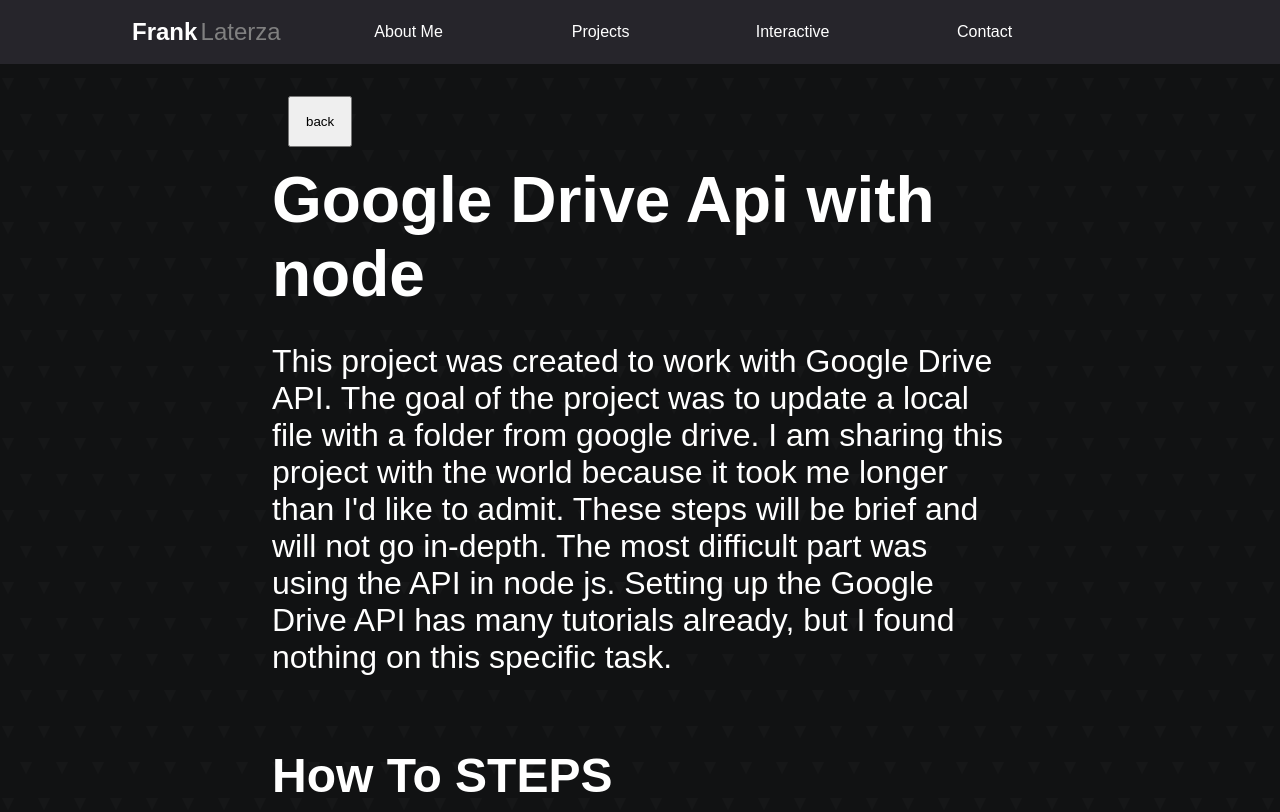
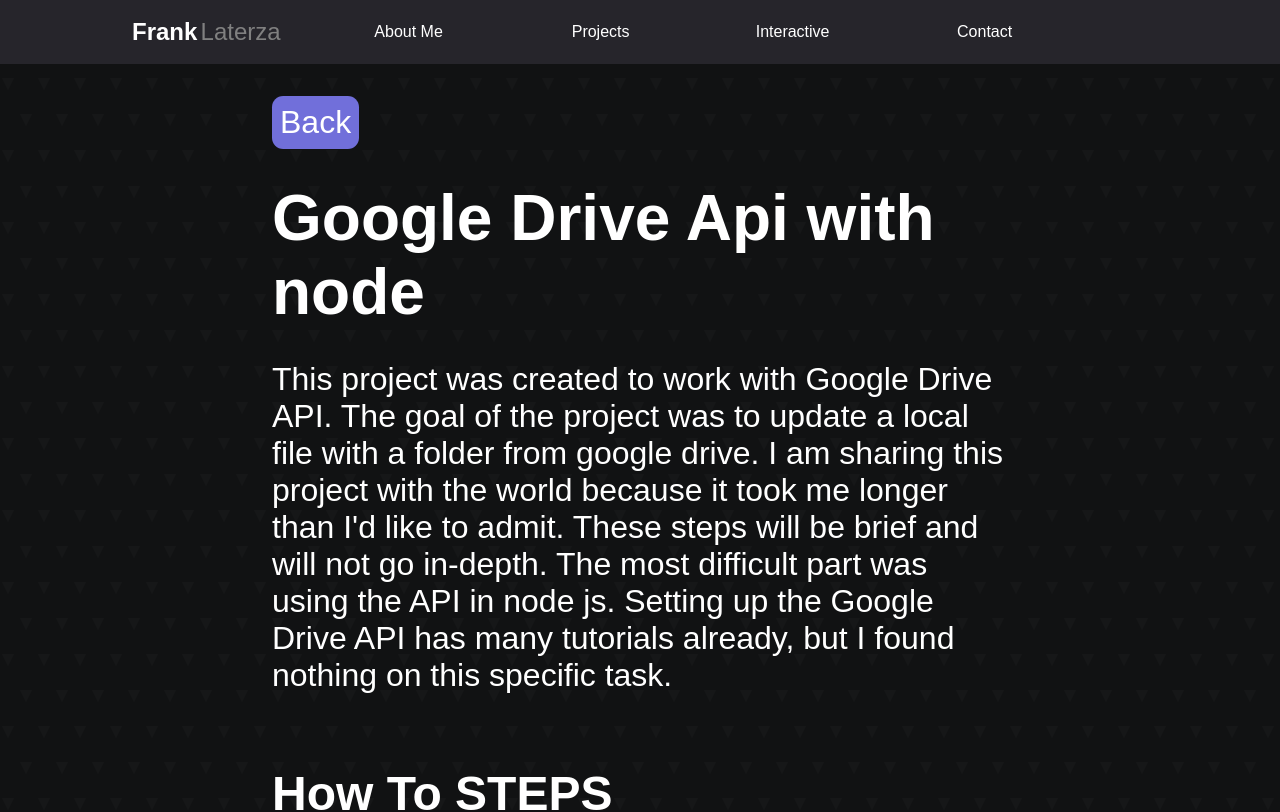
Before and after one commit to FrankLaterza/franklaterza, a Next.js app: page /projects/google-drive in a window 1280 px wide. Shown: the top 812 px of the page. Built offline with nearby package versions, Linux system fonts and the light colour scheme.

Commit message:
fix back button

```diff
--- a/pages/index.tsx
+++ b/pages/index.tsx
@@ -34,7 +34,7 @@
 
           {/* image */}
           <div className={styles.image}>
-            <Image src={ME} width= {300} height={300}/>
+            <Image src={ME} width= {300} height={320}/>
           </div>
           <div className={styles.aboutMeText}>
             <h1>Who?</h1>
--- a/pages/projects/[slug].tsx
+++ b/pages/projects/[slug].tsx
@@ -40,9 +40,9 @@
       <div className={styles.main}>
       <div className={styles.markDown}>
       <Link href={`/projects`}>
-        <button style={{padding: '1rem', margin: '1rem'} }>
-          back
-        </button>
+        <div className={styles.backBtn}>
+          Back
+        </div>
       </Link>
         <ReactMarkdown>{content}</ReactMarkdown>
       </div>
--- a/pages/projects/projects.module.css
+++ b/pages/projects/projects.module.css
@@ -98,6 +98,16 @@
 
 }
 
+.backBtn{
+  height: auto;
+  width: auto;
+  padding: 0.5rem;
+  border-radius: 0.7rem;
+  background-color: rgb(113, 111, 218);
+  margin-top: 1rem;
+  margin-bottom: 2rem;
+}
+
 
 .markDown {
   display: flex;
```
